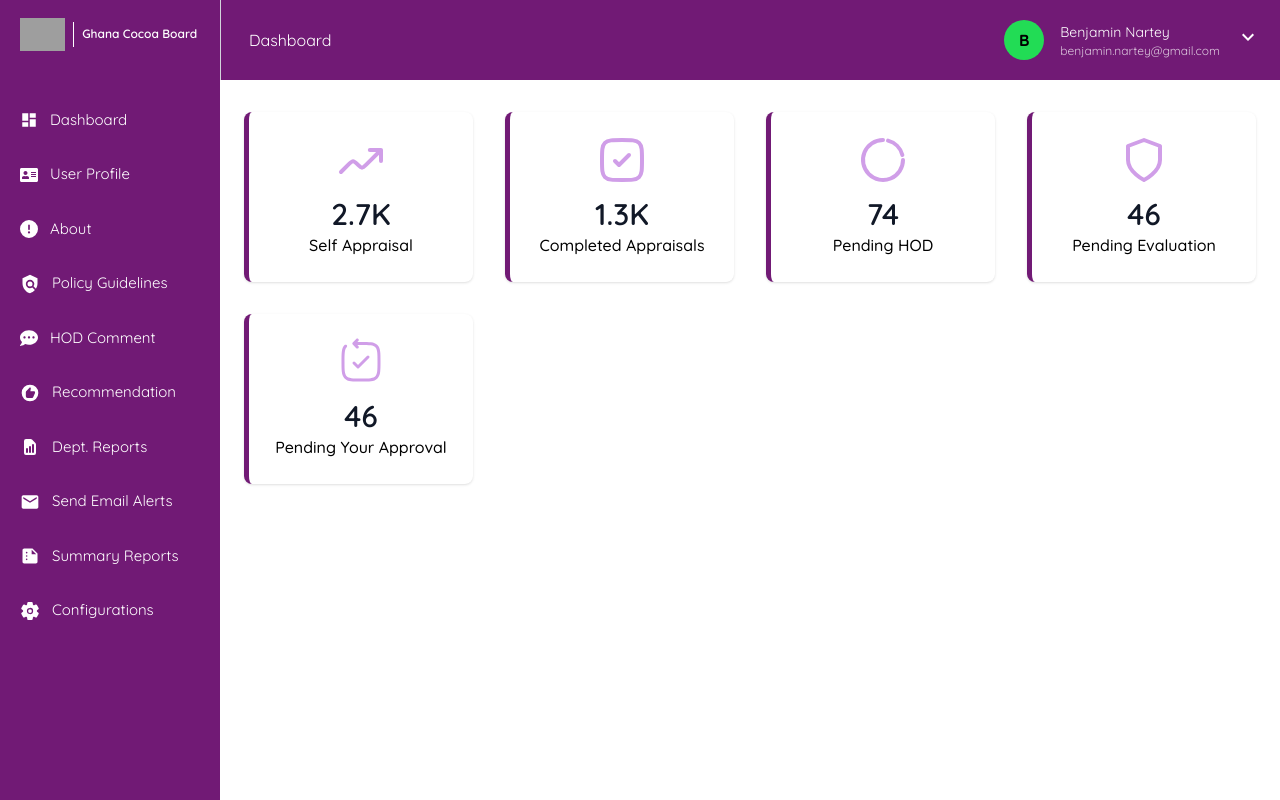
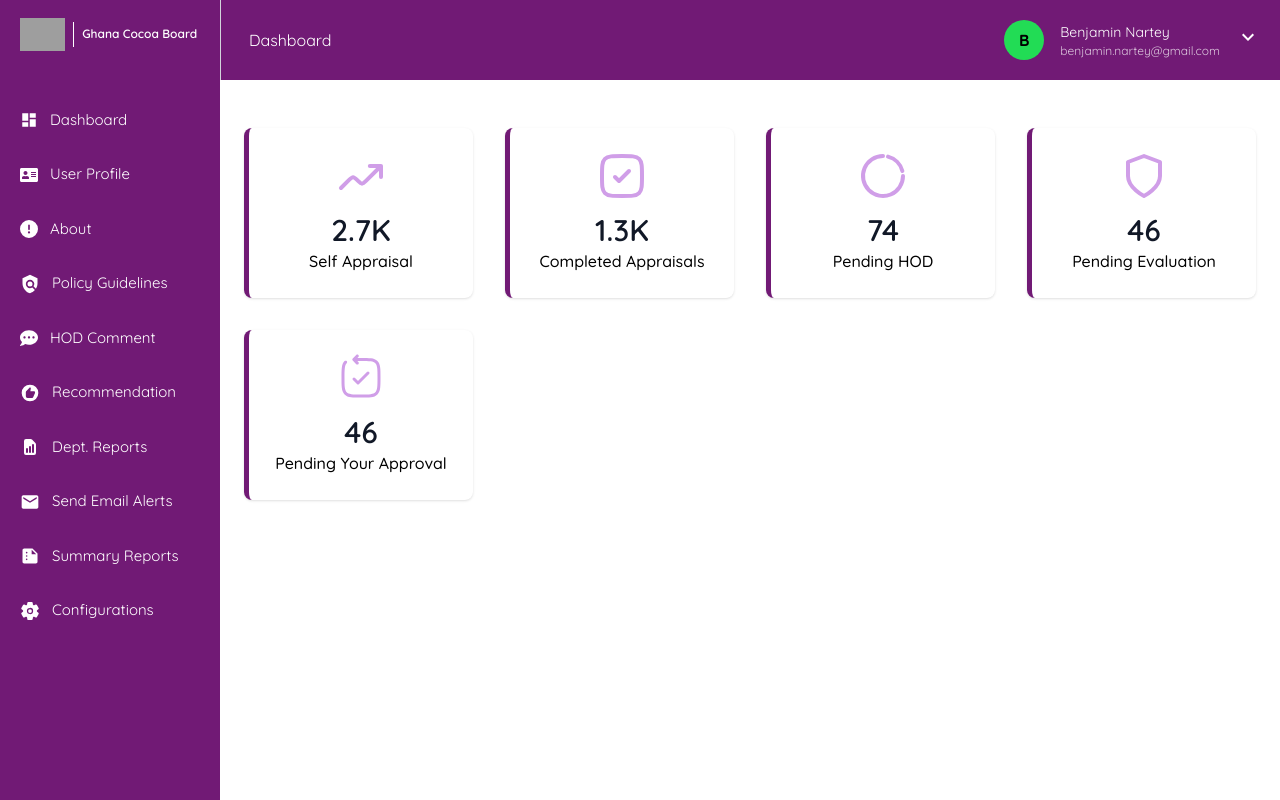
Before and after one commit to benjamin-nartey/hrportal-appraisal, a Next.js app: page /dashboard in a window 1280 px wide. Built offline with nearby package versions, Linux system fonts and the light colour scheme; grey boxes are pictures that could not be loaded.

Commit message:
formats code

```diff
--- a/src/app/(navigation)/dashboard/page.tsx
+++ b/src/app/(navigation)/dashboard/page.tsx
@@ -1,6 +1,6 @@
 export default function page() {
   return (
-    <div className="lg:px-6 lg:py-8 p-2 ">
+    <div className="lg:px-6 lg:py-12 p-2 ">
       <div className="flex flex-wrap -m-4 text-center">
         <div className="p-4 md:w-1/4 sm:w-1/2 w-full">
           <div className=" bg-white border-l-[5px] shadow border-l-primary cursor-pointer px-4 py-6 rounded-lg transform transition duration-500 hover:scale-110">
--- a/src/app/(navigation)/user-profile/page.tsx
+++ b/src/app/(navigation)/user-profile/page.tsx
@@ -2,7 +2,7 @@
 
 export default function page() {
   return (
-    <div className=" flex justify-center items-center lg:px-6 lg:py-8 p-2 ">
+    <div className=" flex justify-center items-center lg:px-6 lg:py-12 p-2 ">
       <ProfileCard />
     </div>
   );
```
